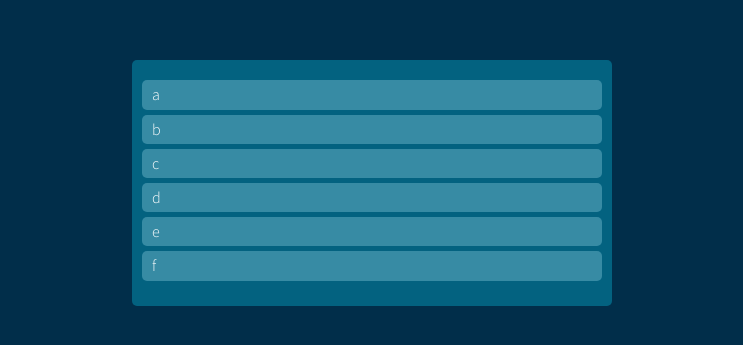
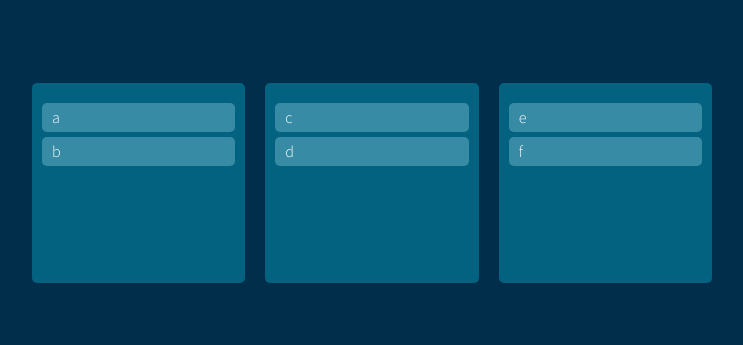
Before and after one commit to pildrums/Biz-Branch-web-, a React (Create React App) app: page / in a window 1280 px wide. Shown: the part 217-562 px from the top of the page, without its empty margins (268-1011 px from the left). Built offline with nearby package versions, Linux system fonts and the light colour scheme.

Commit message:
Add multiboard

```diff
--- a/src/App.tsx
+++ b/src/App.tsx
@@ -1,10 +1,6 @@
 import { todoState } from "atoms";
-import DraggableCard from "Components/DraggableCard";
-import {
-  DragDropContext,
-  Droppable,
-  DropResult,
-} from "react-beautiful-dnd";
+import Board from "Components/Boards";
+import { DragDropContext, DropResult } from "react-beautiful-dnd";
 import { useRecoilState } from "recoil";
 import styled from "styled-components";
 
@@ -17,14 +13,14 @@ function App() {
   // function
   const onDragEnd = ({ draggableId, destination, source }: DropResult) => {
     if (!destination) return;
-    setTodos((current) => {
-      const copyTodos = [...current];
-      // 1) Delete item on source.index
-      copyTodos.splice(source.index, 1);
-      // 2) Put back the item on the destination.index
-      copyTodos.splice(destination?.index, 0, draggableId);
-      return copyTodos;
-    });
+    // setTodos((current) => {
+    //   const copyTodos = [...current];
+    //   // 1) Delete item on source.index
+    //   copyTodos.splice(source.index, 1);
+    //   // 2) Put back the item on the destination.index
+    //   copyTodos.splice(destination?.index, 0, draggableId);
+    //   return copyTodos;
+    // });
   };
 
   // render
@@ -32,16 +28,9 @@ function App() {
     <DragDropContext onDragEnd={onDragEnd}>
       <Container>
         <Boards>
-          <Droppable droppableId="one">
-            {(drop) => (
-              <Board ref={drop.innerRef} {...drop.droppableProps}>
-                {todos.map((todo, index) => (
-                  <DraggableCard todo={todo} index={index} key={todo} />
-                ))}
-                {drop.placeholder}
-              </Board>
-            )}
-          </Droppable>
+          {Object.keys(todos).map((boardId) => (
+            <Board boardId={boardId} key={boardId} todos={todos[boardId]} />
+          ))}
         </Boards>
       </Container>
     </DragDropContext>
@@ -51,7 +40,7 @@ function App() {
 // style
 const Container = styled.div`
   display: flex;
-  max-width: 480px;
+  max-width: 680px;
   width: 100%;
   margin: 0 auto;
   justify-content: center;
@@ -62,16 +51,8 @@ const Container = styled.div`
 const Boards = styled.div`
   display: grid;
   width: 100%;
-  grid-template-columns: repeat(1, 1fr);
-`;
-
-const Board = styled.div`
-  background: ${(props) => props.theme.boardColor};
-  color: ${(props) => props.theme.textColor};
-  padding-top: 30px;
-  padding: 20px 10px;
-  border-radius: 5px;
-  min-height: 200px;
+  grid-template-columns: repeat(3, 1fr);
+  gap: 20px;
 `;
 
 export default App;
--- /dev/null
+++ b/src/Components/Boards.tsx
@@ -0,0 +1,40 @@
+import { Droppable } from "react-beautiful-dnd";
+import styled from "styled-components";
+import DraggableCard from "./DraggableCard";
+
+interface IBoardProps {
+  todos: string[];
+  boardId: string;
+}
+
+function Board({ todos, boardId }: IBoardProps) {
+  return (
+    <Droppable droppableId={boardId}>
+      {(drop) => (
+        <Container ref={drop.innerRef} {...drop.droppableProps}>
+          {todos.map((todo, index) => (
+            <DraggableCard todo={todo} index={index} key={todo} />
+          ))}
+          {drop.placeholder}
+        </Container>
+      )}
+    </Droppable>
+  );
+}
+
+const Container = styled.div`
+  background: ${(props) => props.theme.boardColor};
+  color: ${(props) => props.theme.textColor};
+  padding-top: 30px;
+  padding: 20px 10px;
+  border-radius: 5px;
+  min-height: 200px;
+`;
+
+export default Board;
+
+/*
+Object.keys(obj)
+Object.keys() 메소드는 주어진 객체의 속성 이름들을 일반적인 반복문과
+동일한 순서로 순회되는 열거할 수 있는 배열로 반환합니다.
+*/
--- a/src/atoms.tsx
+++ b/src/atoms.tsx
@@ -1,6 +1,14 @@
 import { atom } from "recoil";
 
-export const todoState = atom({
+interface ITodoState {
+  [key: string]: string[];
+}
+
+export const todoState = atom<ITodoState>({
   key: "todo",
-  default: ["a", "b", "c", "d", "e", "f"],
+  default: {
+    todo: ["a", "b"],
+    doing: ["c", "d"],
+    done: ["e", "f"],
+  },
 });
```
